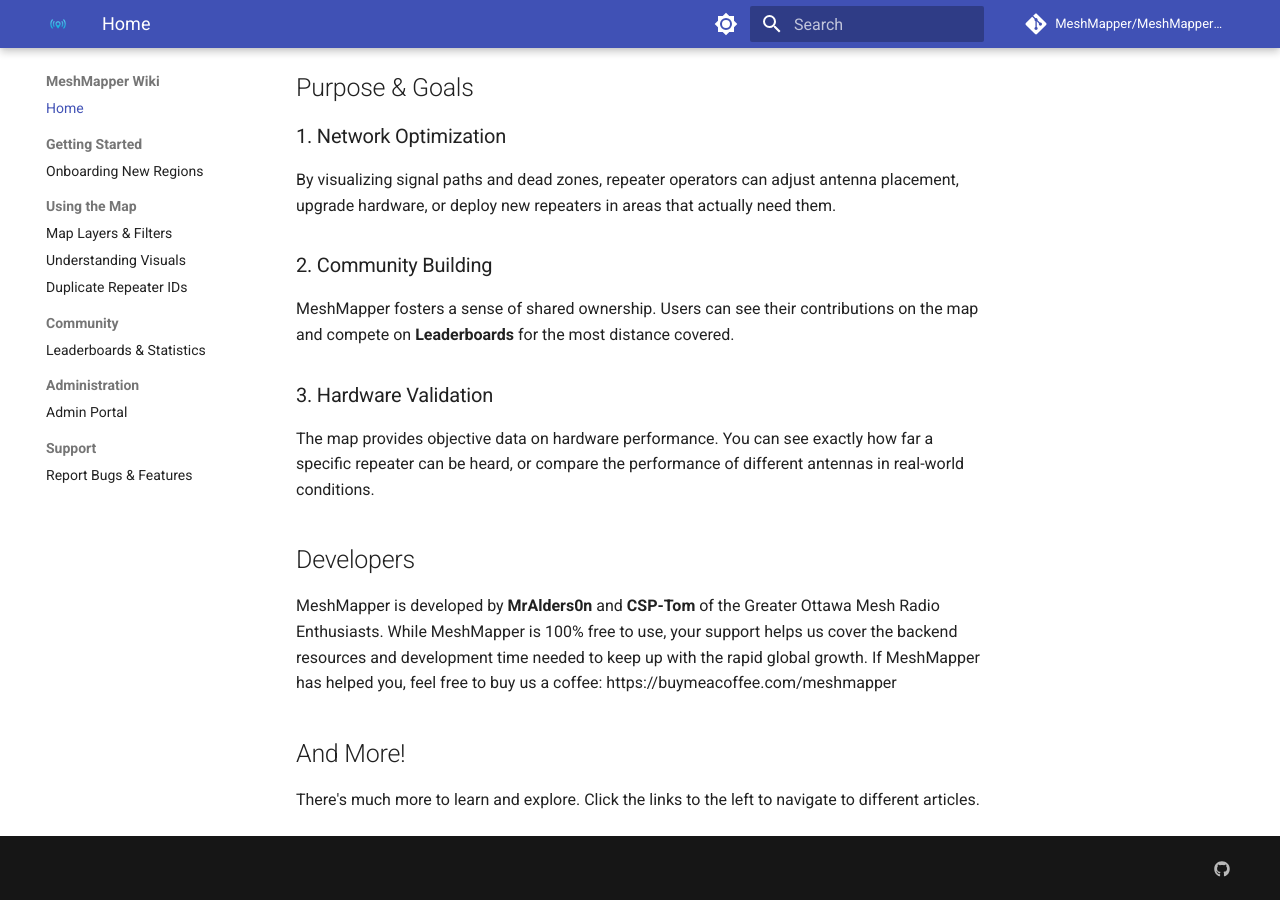
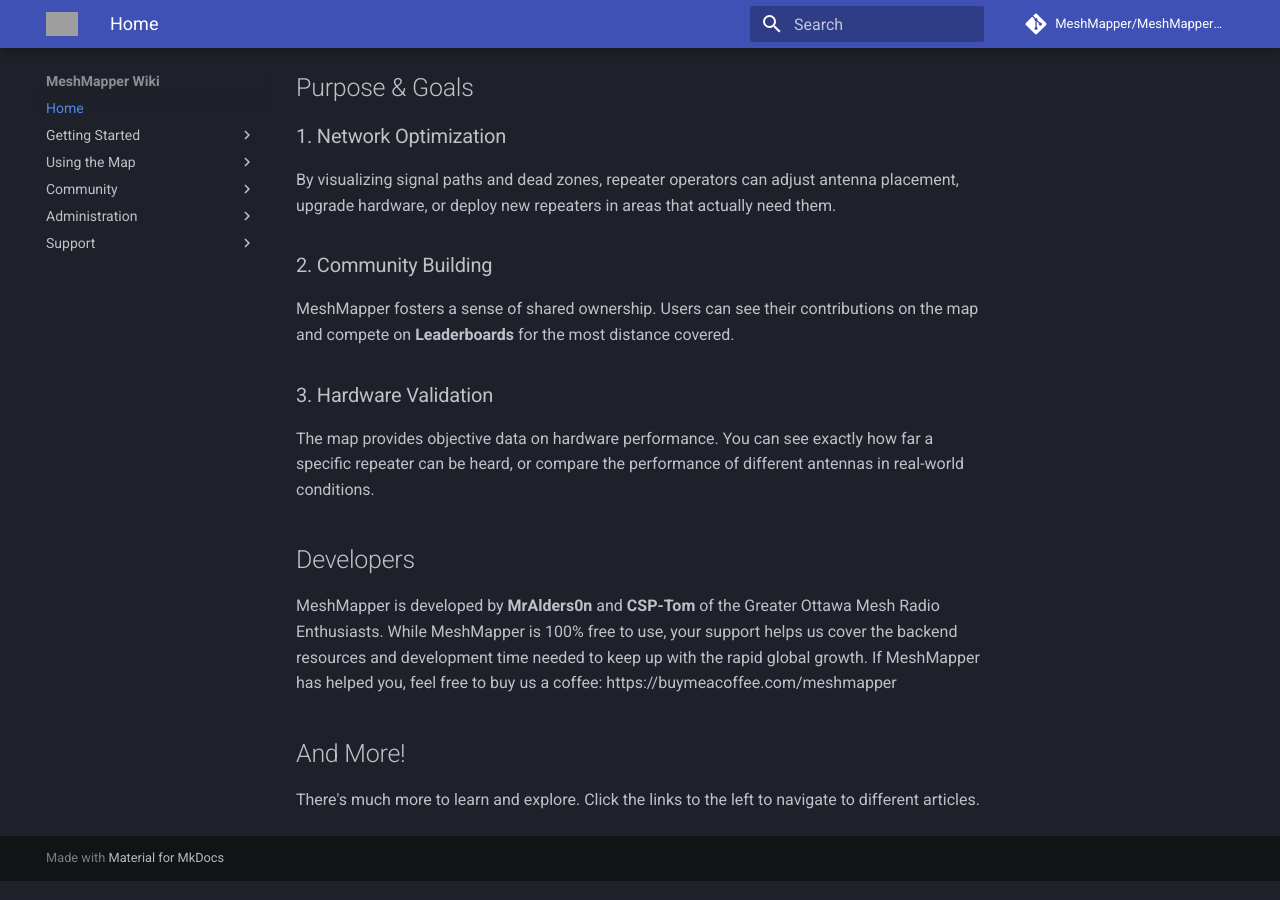
Before and after one commit to MeshMapper/MeshMapper_Wiki, an MkDocs documentation site: the page built from docs/index.md, in a window 1280 px wide and 900 px high, scrolled down 1638 px. Built offline with MkDocs 1.6.1 and Material for MkDocs 9.7.7, drawn with Linux system fonts in a browser that asks for light colours; comment, search, counter and statistics services are not loaded; grey boxes are pictures that could not be loaded.

Commit message:
Clean up mkdocs configuration by removing unused settings and simplifying theme options

```diff
--- a/mkdocs.yml
+++ b/mkdocs.yml
@@ -5,10 +5,6 @@
 repo_name: MeshMapper/MeshMapper_Wiki
 repo_url: https://github.com/MeshMapper/MeshMapper_Wiki
 edit_uri: edit/main/docs/
-
-# Build settings
-use_directory_urls: true
-strict: false
 
 # Navigation Structure
 nav:
@@ -33,84 +29,24 @@
 
 # Theme Configuration
 theme:
-  name: material
-  logo: assets/wardrive.png
-  favicon: assets/wardrive.png
+  name:  material
+  logo: assets/logo-GOME-mkdocs.png
+  favicon: assets/favicon-GOME-mkdocs.png
   palette:
-    # Light mode
-    - scheme: default
-      primary: indigo
-      accent: indigo
-      toggle:
-        icon: material/brightness-7
-        name: Switch to dark mode
-    # Dark mode
-    - scheme: slate
-      primary: indigo
-      accent: indigo
-      toggle:
-        icon: material/brightness-4
-        name: Switch to light mode
-
-  features:
-    - navigation.instant
-    - navigation.instant.prefetch
-    - navigation.tracking
-    - navigation.sections
-    - navigation.expand
-    - navigation.top
-    - navigation.indexes
-    - search.suggest
-    - search.highlight
-    - search.share
-    - content.code.copy
+    scheme: slate
 
 # Markdown Extensions
 markdown_extensions:
   - attr_list
   - admonition
   - md_in_html
-  - pymdownx.details
-  - pymdownx.superfences
-  - pymdownx.tabbed:
-      alternate_style: true
-  - pymdownx.emoji:
-      emoji_index: !!python/name:material.extensions.emoji.twemoji
-      emoji_generator: !!python/name:material.extensions.emoji.to_svg
   - pymdownx.blocks.caption
-  - tables
   - toc:
       permalink: true
-      toc_depth: 3
 
 # Plugins
 plugins:
-  - search:
-      lang: en
+  - search
   - macros
   - glightbox:
       touchNavigation: true
-      loop: false
-      effect: zoom
-      slide_effect: slide
-      width: 100%
-      height: auto
-      zoomable: true
-      draggable: true
-
-# Extra directories
-extra_css: []
-extra_javascript: []
-
-# Custom directory for assets
-docs_dir: docs
-site_dir: site
-
-# Extra
-extra:
-  social:
-    - icon: fontawesome/brands/github
-      link: https://github.com/MeshMapper
-      name: MeshMapper on GitHub
-
-  generator: false
```
